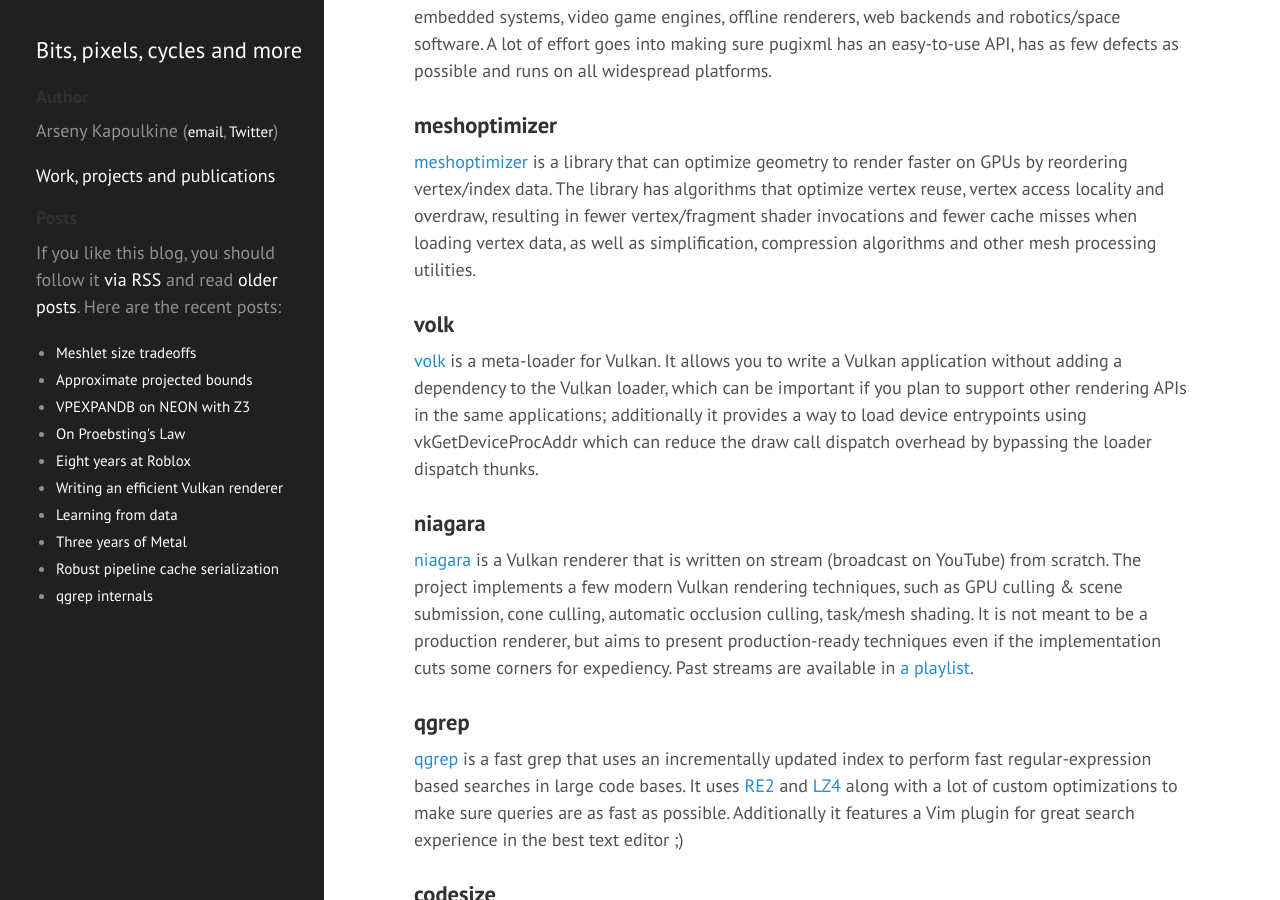
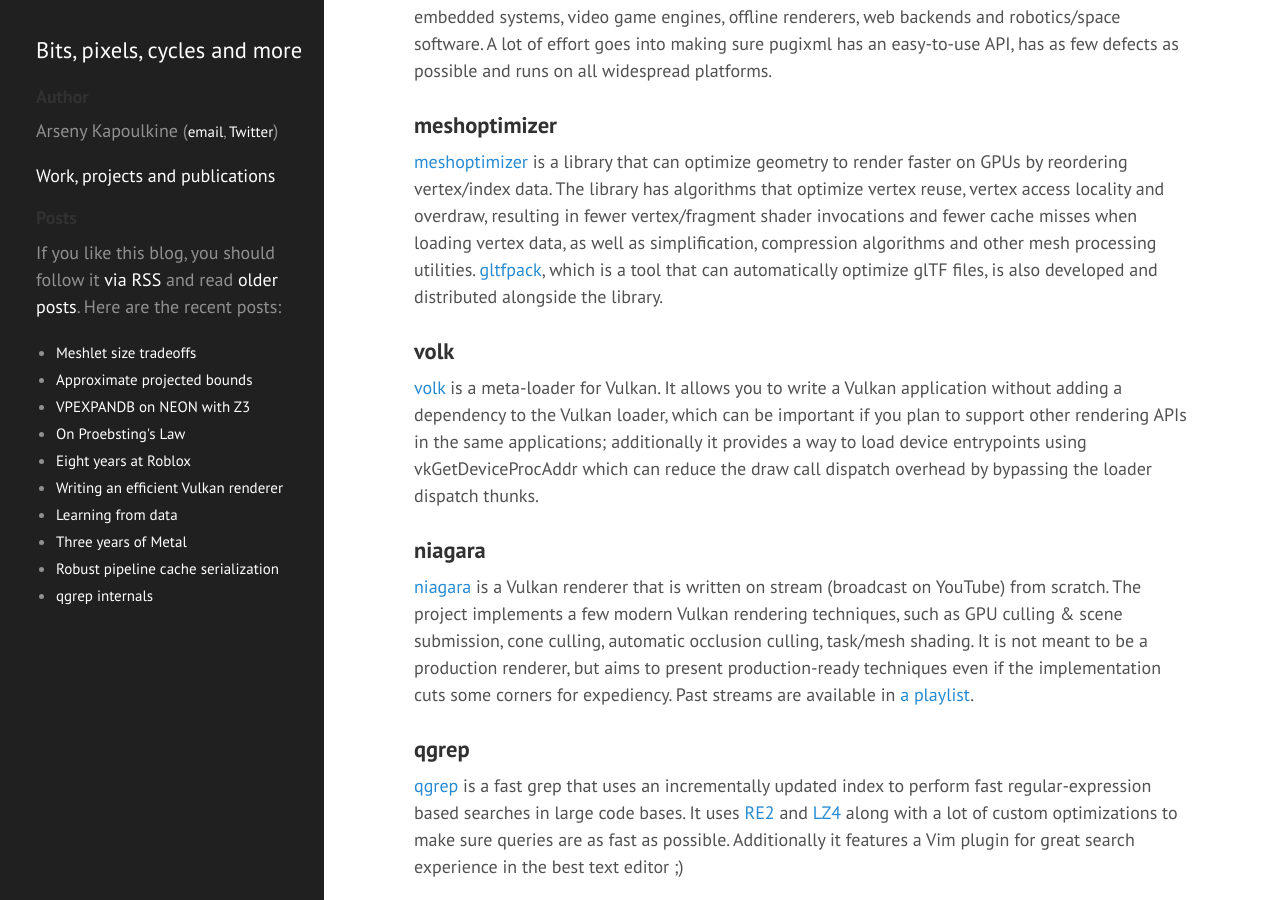
Before and after one commit to zeux/zeux.github.io, a Jekyll site: the page built from about.md, in a window 1280 px wide and 900 px high, scrolled down 631 px. Built offline with Jekyll 4.4.1, drawn with Linux system fonts in a browser that asks for light colours.

Commit message:
Add gltfpack info as well.

```diff
--- a/about.md
+++ b/about.md
@@ -34,7 +34,7 @@
 
 ### meshoptimizer
 
-[meshoptimizer](http://github.com/zeux/meshoptimizer) is a library that can optimize geometry to render faster on GPUs by reordering vertex/index data. The library has algorithms that optimize vertex reuse, vertex access locality and overdraw, resulting in fewer vertex/fragment shader invocations and fewer cache misses when loading vertex data, as well as simplification, compression algorithms and other mesh processing utilities.
+[meshoptimizer](http://github.com/zeux/meshoptimizer) is a library that can optimize geometry to render faster on GPUs by reordering vertex/index data. The library has algorithms that optimize vertex reuse, vertex access locality and overdraw, resulting in fewer vertex/fragment shader invocations and fewer cache misses when loading vertex data, as well as simplification, compression algorithms and other mesh processing utilities. [gltfpack](https://github.com/zeux/meshoptimizer/tree/master/gltf#readme), which is a tool that can automatically optimize glTF files, is also developed and distributed alongside the library.
 
 ### volk
 
```
